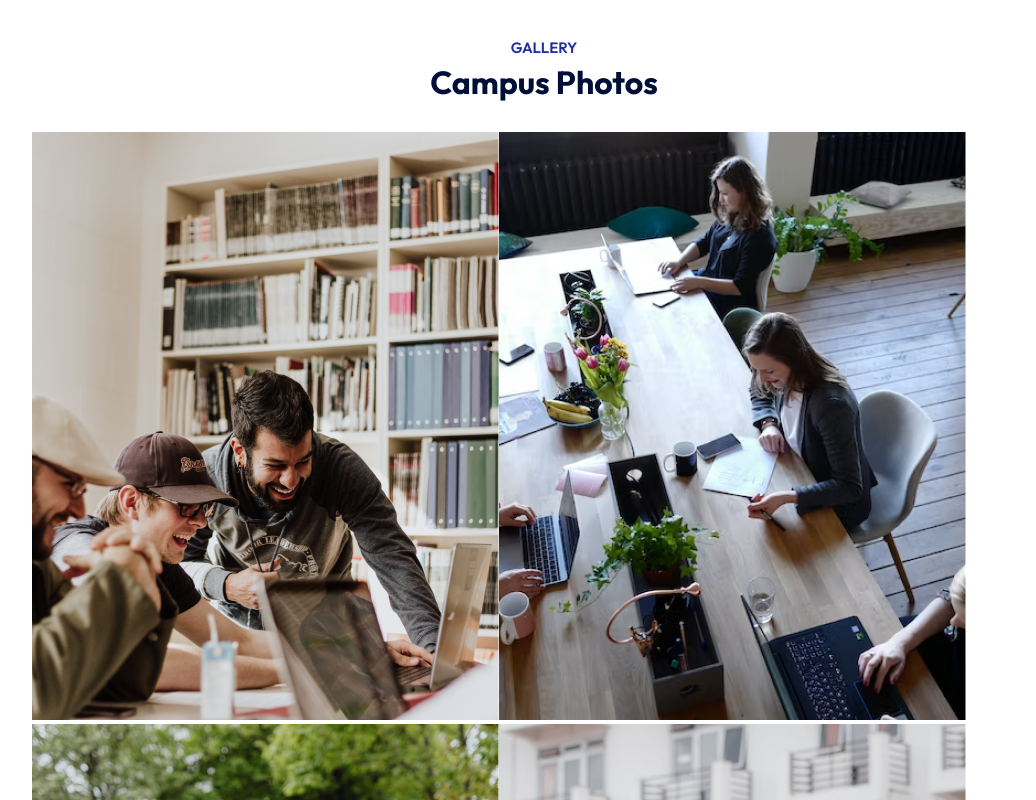
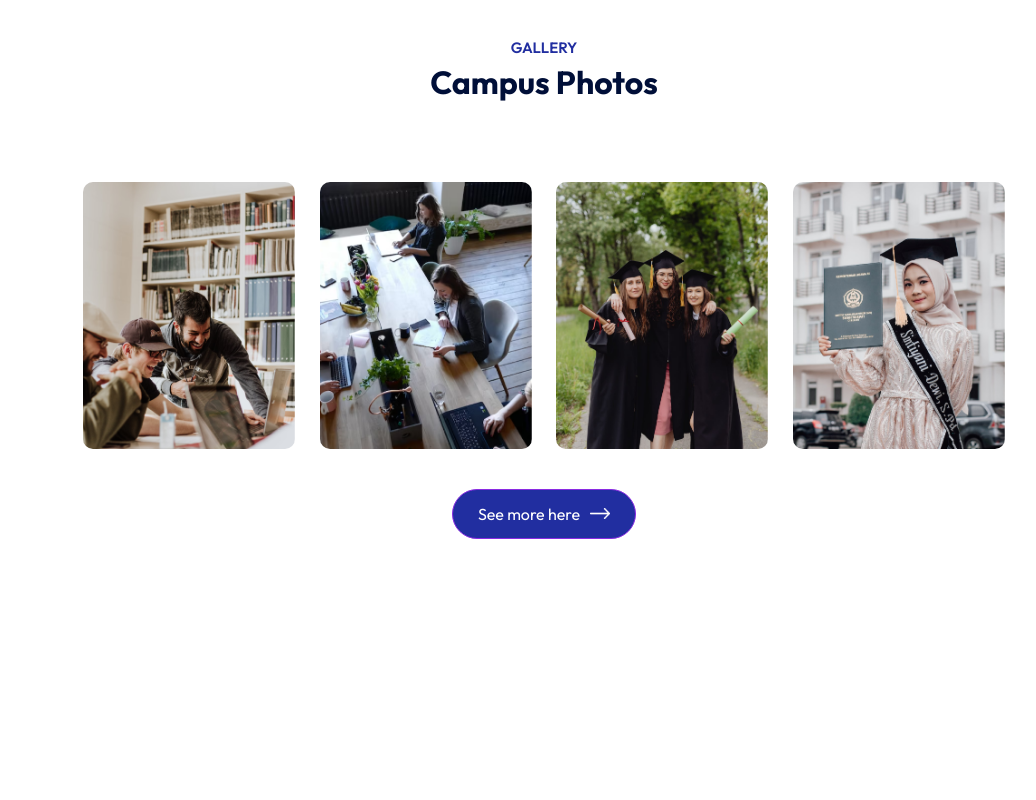
Before and after one commit to kjananga99/Edusity_Project, a React (Vite) app: page / in a window 1280 px wide. Shown: the part 1860-2660 px from the top of the page, without its empty margins (96-1132 px from the left). After the commit the page ends 2479 px from the top, so only its background shows below. Built offline with nearby package versions, Linux system fonts and the light colour scheme.

Commit message:
Campus files - updated

```diff
--- a/src/Components/Campus/Campus.css
+++ b/src/Components/Campus/Campus.css
@@ -0,0 +1,17 @@
+.campus{
+    margin: 80px auto;
+    width: 90%;
+    text-align: center;
+}
+
+.gallery{
+    display: flex;
+    align-items: center;
+    justify-content: space-between;
+    margin-bottom: 40px;
+}
+
+.gallery img{
+    width: 23%;
+    border-radius: 10px;
+}
--- a/src/Components/Campus/Campus.jsx
+++ b/src/Components/Campus/Campus.jsx
@@ -4,6 +4,7 @@ import gallery_1 from '../../assets/gallery-1.png'
 import gallery_2 from '../../assets/gallery-2.png'
 import gallery_3 from '../../assets/gallery-3.png'
 import gallery_4 from '../../assets/gallery-4.png'
+import white_arrow from '../../assets/white-arrow.png'
 
 const Campus = () => {
   return (
@@ -14,6 +15,7 @@ const Campus = () => {
         <img src={gallery_3} alt="" />
         <img src={gallery_4} alt="" />
       </div>
+      <button className='btn dark-btn'>See more here <img src={white_arrow} alt="" /> </button>
     </div>
   )
 }
--- a/src/index.css
+++ b/src/index.css
@@ -41,3 +41,9 @@
   width: 20px;
   margin-left: 10px;
 }
+
+.btn.dark-btn{
+  background: #212EA0;
+  color: #fff;
+  border: 1px solid blueviolet;
+}
```
